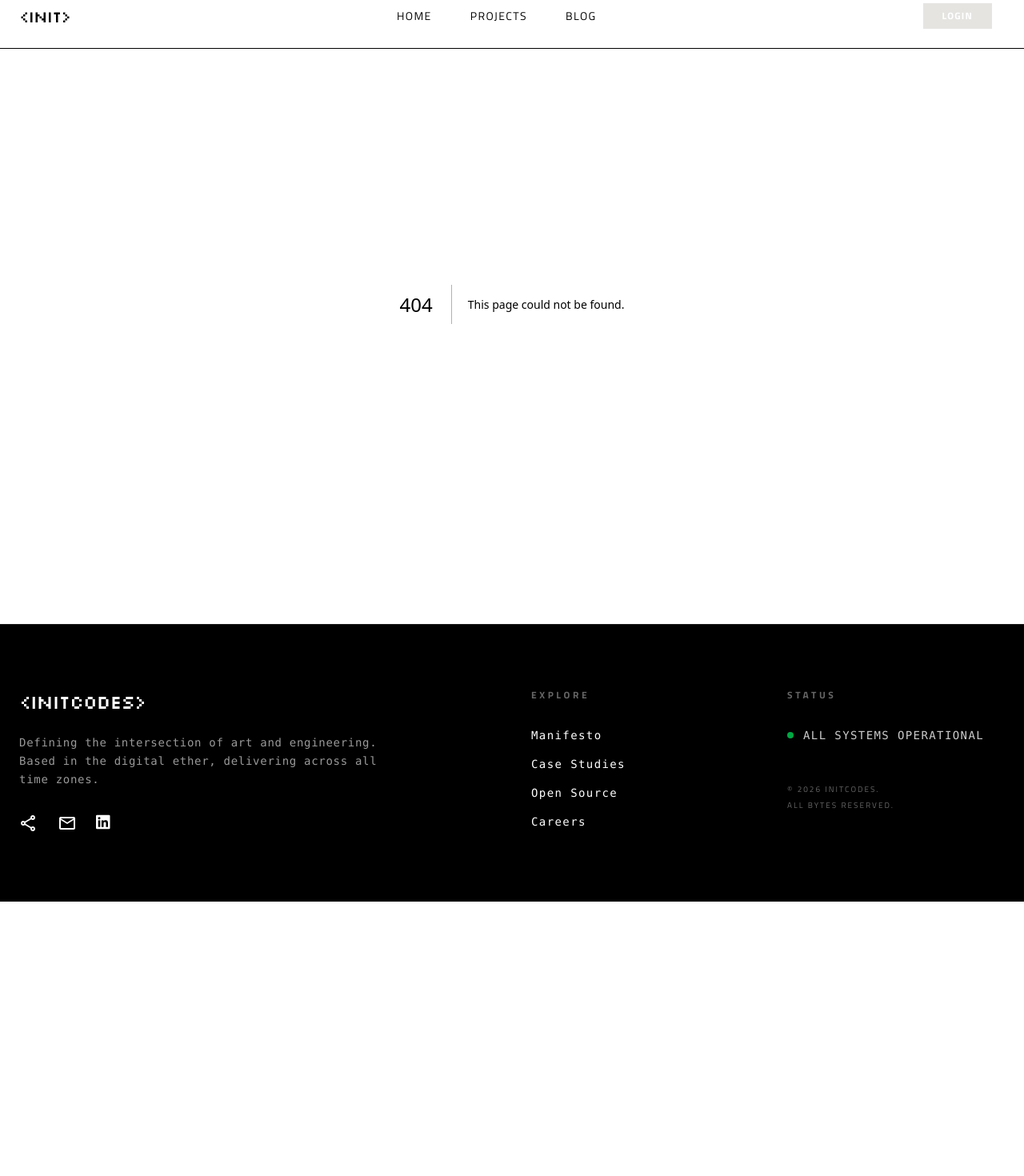
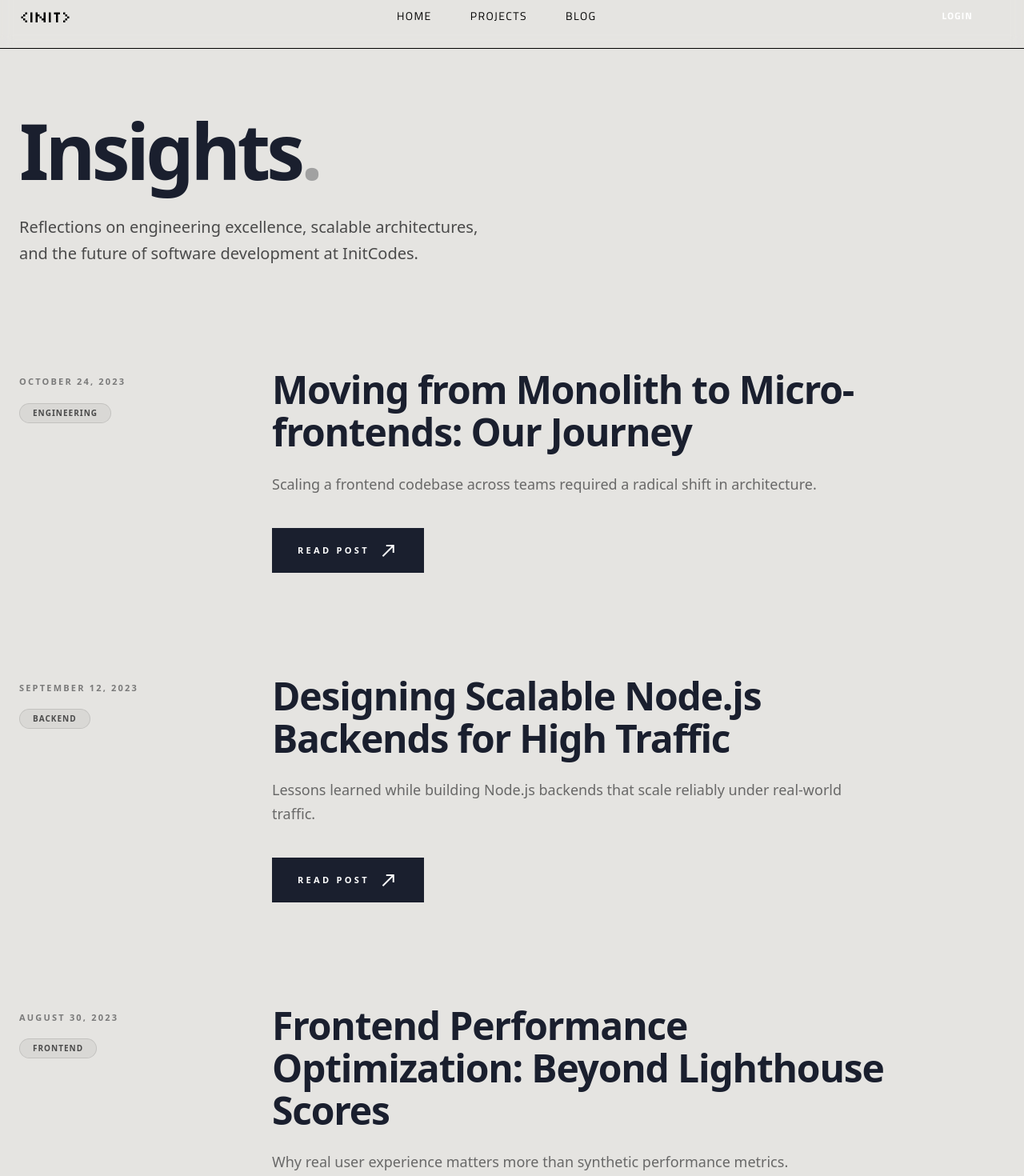
Before and after one commit to initcodes20/InitCodesWeb, a Next.js app: page /blog in a window 1280 px wide. Before the commit this address had no page. Shown: the part 20-1490 px from the top of the page at 80% size. Before the commit the page ends 1147 px from the top, so only its background shows below. Built offline with nearby package versions, Linux system fonts and the light colour scheme.

Commit message:
frontend ADD to  Project

```diff
--- /dev/null
+++ b/src/app/blog/[id]/page.js
@@ -0,0 +1,49 @@
+import { blogPosts } from "../../data/blogPosts";
+import Link from "next/link";
+
+export default async function SingleBlogPage({ params }) {
+  const { id } = await params;
+
+  const post = blogPosts.find((p) => p.id === id);
+
+  if (!post) {
+    return (
+      <div className="min-h-screen flex items-center justify-center">
+        Blog not found
+      </div>
+    );
+  }
+
+  return (
+    <article className="min-h-screen bg-[#e5e4e1] pt-40 pb-20 px-6">
+      <div className="max-w-3xl mx-auto">
+
+        {/* Back */}
+        <Link href="/blog" className="text-xs uppercase opacity-50">
+          ← Back to Insights
+        </Link>
+
+        {/* Header */}
+        <header className="my-16">
+          <span className="text-xs font-bold">
+            {post.category} • {post.readTime}
+          </span>
+
+          <h1 className="text-6xl font-bold mt-6">
+            {post.title}
+          </h1>
+
+          <p className="mt-4 uppercase text-xs">
+            By {post.author}
+          </p>
+        </header>
+
+        {/* Content */}
+        <div className="prose max-w-none text-lg leading-relaxed">
+          {post.content}
+        </div>
+
+      </div>
+    </article>
+  );
+}
--- /dev/null
+++ b/src/app/blog/page.js
@@ -0,0 +1,61 @@
+import Link from "next/link";
+import { blogPosts } from "@/app/data/blogPosts";
+
+export default function BlogPage() {
+  return (
+    <div className="min-h-screen !bg-[#e5e4e1] pt-40 pb-20 px-6 font-sans">
+      <div className="max-w-7xl mx-auto">
+
+        {/* Main Section Header matching your screenshot */}
+        <header className="mb-32">
+          <h1 className="text-8xl font-bold tracking-tighter text-[#1a1f2e] mb-8">
+            Insights<span className="text-[#a1a1a1]">.</span>
+          </h1>
+          <p className="max-w-xl text-xl text-[#4a4a4a] leading-relaxed normal-text">
+            Reflections on engineering excellence, scalable architectures, and
+            the future of software development at InitCodes.
+          </p>
+        </header>
+
+        {/* Blog Post List */}
+        <div className="space-y-32">
+          {blogPosts.map((post) => (
+            <article
+              key={post.id}
+              className="grid grid-cols-1 md:grid-cols-12 gap-8"
+            >
+              {/* Left Side: Metadata Column */}
+              <div className="md:col-span-3 pt-2">
+                <div className="text-[11px] font-bold tracking-[0.2em] text-[#7a7a7a] mb-4 uppercase">
+                  {post.date}
+                </div>
+                <span className="inline-block border border-black/10 rounded-full px-4 py-1 text-[10px] font-bold tracking-widest text-[#4a4a4a] bg-black/5">
+                  {post.category}
+                </span>
+              </div>
+
+              {/* Right Side: Content Column */}
+              <div className="md:col-span-9 max-w-3xl">
+                <Link href={`/blog/${post.id}`} className="group block">
+                  <h2 className="text-5xl font-bold text-[#1a1f2e] leading-[1.1] mb-6 tracking-tight group-hover:text-black transition-colors">
+                    {post.title}
+                  </h2>
+                  <p className="normal-text text-lg text-[#4a4a4a] leading-relaxed mb-10 opacity-80 group-hover:opacity-100 transition-opacity">
+                    {post.description}
+                  </p>
+
+                  <div className="inline-flex items-center gap-3 bg-[#1a1f2e] text-white px-8 py-4 text-[11px] font-bold tracking-[0.3em] uppercase hover:bg-black transition-all">
+                    Read Post
+                    <span className="material-symbols-outlined text-sm group-hover:translate-x-1 transition-transform">
+                      north_east
+                    </span>
+                  </div>
+                </Link>
+              </div>
+            </article>
+          ))}
+        </div>
+      </div>
+    </div>
+  );
+}
--- a/src/app/components/FeaturedProjects.js
+++ b/src/app/components/FeaturedProjects.js
@@ -31,7 +31,7 @@ export default function FeaturedProjects({ projects }) {
         {/* Project Grid */}
         <div className="grid grid-cols-1 md:grid-cols-3 gap-12">
           {projects.map((project, index) => (
-            <div key={index} className="group cursor-pointer">
+            <div key={index} className="group cursor-pointer border-2 border-black/5 p-3 hover:border-neutral-500/30">
               {/* Image Container with Grayscale Effect */}
               <div className="relative aspect-[16/9] mb-6 overflow-hidden border border-black/10 bg-black">
                 <img
--- a/src/app/components/Footer.js
+++ b/src/app/components/Footer.js
@@ -31,7 +31,7 @@ export default function Footer() {
               <span className="material-symbols-outlined hover:text-[#e77544]">email</span>
             </Link>
             <Link
-              href="https://linkedin.com"
+              href="https://www.linkedin.com/in/init-codes-106141389/"
               className="hover:text-[#e77544] transition-colors"
             >
               <i className="fa-brands fa-linkedin text-xl"></i>
--- a/src/app/components/Navbar.js
+++ b/src/app/components/Navbar.js
@@ -84,7 +84,7 @@ export default function Navbar() {
             onClick={() => setIsOpen(false)}
             style={{ transitionDelay: "300ms" }}
             className={linkStyles}
-            href="#blog"
+            href="/blog"
           >
             Blog
           </Link>
--- a/src/app/components/ourTeam.js
+++ b/src/app/components/ourTeam.js
@@ -14,7 +14,7 @@ export default function TeamSection() {
   return (
     <section
       id="team"
-      className="py-24 px-6 !bg-[#e5e4e1] relative overflow-hidden"
+      className="py-24 px-6 !bg-[#e5e4e1] relative overflow-hidden "
     >
       {/* Background Scanlines */}
       <div className="line-bg opacity-10"></div>
@@ -22,10 +22,10 @@ export default function TeamSection() {
       <div className="max-w-7xl mx-auto relative z-10 text-center">
         {/* Section Header */}
         <div className="mb-20 inline-block">
-          <h2 className="retro-text text-3xl md:text-4xl uppercase tracking-[0.4em] mb-4">
+          <h2 className="retro-text text-3xl md:text-4xl italic uppercase tracking-[0.3em] mb-4">
             The Brain Trust
           </h2>
-          {/* The orange accent line seen in the screenshot */}
+          {/* The orange accent line */}
           <div className="h-1.5 w-20 bg-[#FF4D00] mx-auto"></div>
         </div>
 
--- /dev/null
+++ b/src/app/data/blogPosts.js
@@ -0,0 +1,109 @@
+export const blogPosts = [
+  {
+    id: "moving-from-monolith-to-micro-frontends",
+    title: "Moving from Monolith to Micro-frontends: Our Journey",
+    date: "OCTOBER 24, 2023",
+    category: "ENGINEERING",
+    author: "Harshit Dubey",
+    readTime: "8 MIN READ",
+    description:
+      "Scaling a frontend codebase across teams required a radical shift in architecture.",
+    content: `
+Scaling a frontend codebase across five independent teams forced us to rethink ownership,
+deployment, and release velocity. Our monolithic frontend became a bottleneck where small
+changes had large blast radiuses.
+
+This article breaks down how we adopted a micro-frontend architecture using Module Federation,
+how we defined boundaries between teams, and what we learned after shipping to production.
+    `,
+  },
+
+  {
+    id: "designing-scalable-nodejs-backends",
+    title: "Designing Scalable Node.js Backends for High Traffic",
+    date: "SEPTEMBER 12, 2023",
+    category: "BACKEND",
+    author: "Harshit Dubey",
+    readTime: "6 MIN READ",
+    description:
+      "Lessons learned while building Node.js backends that scale reliably under real-world traffic.",
+    content: `
+Scaling Node.js applications is less about raw performance and more about architecture,
+observability, and failure handling. We explore queue-based workloads, horizontal scaling,
+and database connection management patterns that have worked well for us in production.
+
+This post covers real metrics, trade-offs, and common mistakes teams make when scaling APIs.
+    `,
+  },
+
+  {
+    id: "frontend-performance-optimization-techniques",
+    title: "Frontend Performance Optimization: Beyond Lighthouse Scores",
+    date: "AUGUST 30, 2023",
+    category: "FRONTEND",
+    author: "Harshit Dubey",
+    readTime: "5 MIN READ",
+    description:
+      "Why real user experience matters more than synthetic performance metrics.",
+    content: `
+Performance is not just about Lighthouse scores. We discuss real user monitoring (RUM),
+bundle analysis, caching strategies, and how small architectural decisions can compound
+into significant performance gains over time.
+
+We also share how we measure performance in production and prioritize optimization work.
+    `,
+  },
+
+  {
+    id: "choosing-the-right-database-at-scale",
+    title: "Choosing the Right Database at Scale: SQL vs NoSQL",
+    date: "AUGUST 10, 2023",
+    category: "ARCHITECTURE",
+    author: "Harshit Dubey",
+    readTime: "7 MIN READ",
+    description:
+      "A practical comparison of SQL and NoSQL databases based on real production use cases.",
+    content: `
+There is no universally “best” database—only trade-offs. This article compares SQL and NoSQL
+choices across consistency, scalability, developer experience, and operational complexity.
+
+We break down when each approach shines and how to avoid expensive migrations later.
+    `,
+  },
+
+  {
+    id: "engineering-culture-and-code-ownership",
+    title: "Engineering Culture: Building Strong Code Ownership",
+    date: "JULY 18, 2023",
+    category: "ENGINEERING CULTURE",
+    author: "Harshit Dubey",
+    readTime: "4 MIN READ",
+    description:
+      "Why strong ownership models lead to better software and happier teams.",
+    content: `
+Code ownership is not about gatekeeping—it’s about accountability and clarity.
+We share how defining ownership improved code quality, reduced incidents, and increased
+developer confidence across teams.
+
+This article also discusses review practices and onboarding strategies.
+    `,
+  },
+
+  {
+    id: "deploying-with-confidence-ci-cd-best-practices",
+    title: "Deploying with Confidence: CI/CD Best Practices",
+    date: "JUNE 29, 2023",
+    category: "DEVOPS",
+    author: "Harshit Dubey",
+    readTime: "6 MIN READ",
+    description:
+      "How modern CI/CD pipelines enable faster releases without sacrificing stability.",
+    content: `
+Fast deployments are only valuable when they are safe. We discuss branching strategies,
+progressive rollouts, automated testing, and monitoring techniques that help teams deploy
+confidently multiple times a day.
+
+We also cover rollback strategies and incident response workflows.
+    `,
+  },
+];
--- a/src/app/page.js
+++ b/src/app/page.js
@@ -1,7 +1,7 @@
 import Link from "next/link";
 import FeaturedProjects from "@/app/components/FeaturedProjects";
 import TeamSection from "@/app/components/ourTeam";
-import {projects} from "@/app/data/project"
+import { projects } from "@/app/data/project";
 
 export default function Home() {
   return (
@@ -26,7 +26,7 @@ export default function Home() {
 
           <div className="flex gap-6 justify-center">
             <Link
-              href="/"
+              href="/projects"
               className="group relative px-10 py-4 bg-black text-white font-bold uppercase tracking-widest text-sm overflow-hidden inline-block"
             >
               <span className="relative z-10">Explore Work</span>
@@ -74,9 +74,13 @@ export default function Home() {
         </div>
       </main>
       {/* FEATURED PROJECTS SECTION */}
-      <div><FeaturedProjects projects={projects.slice(0, 3)} /></div>
+      <div>
+        <FeaturedProjects projects={projects.slice(0, 3)} />
+      </div>
       {/* OUR TEAM */}
-      <div><TeamSection/></div>
+      <div>
+        <TeamSection />
+      </div>
     </>
   );
 }
```
